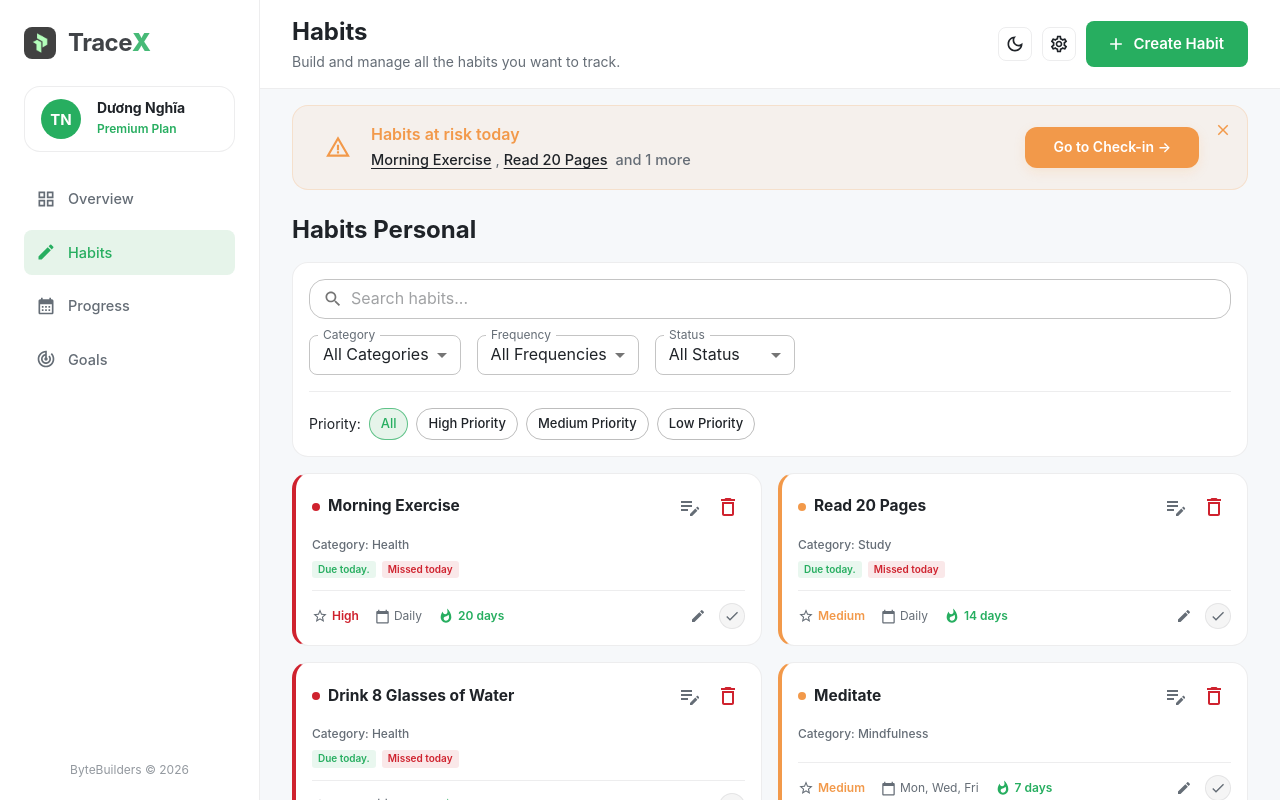
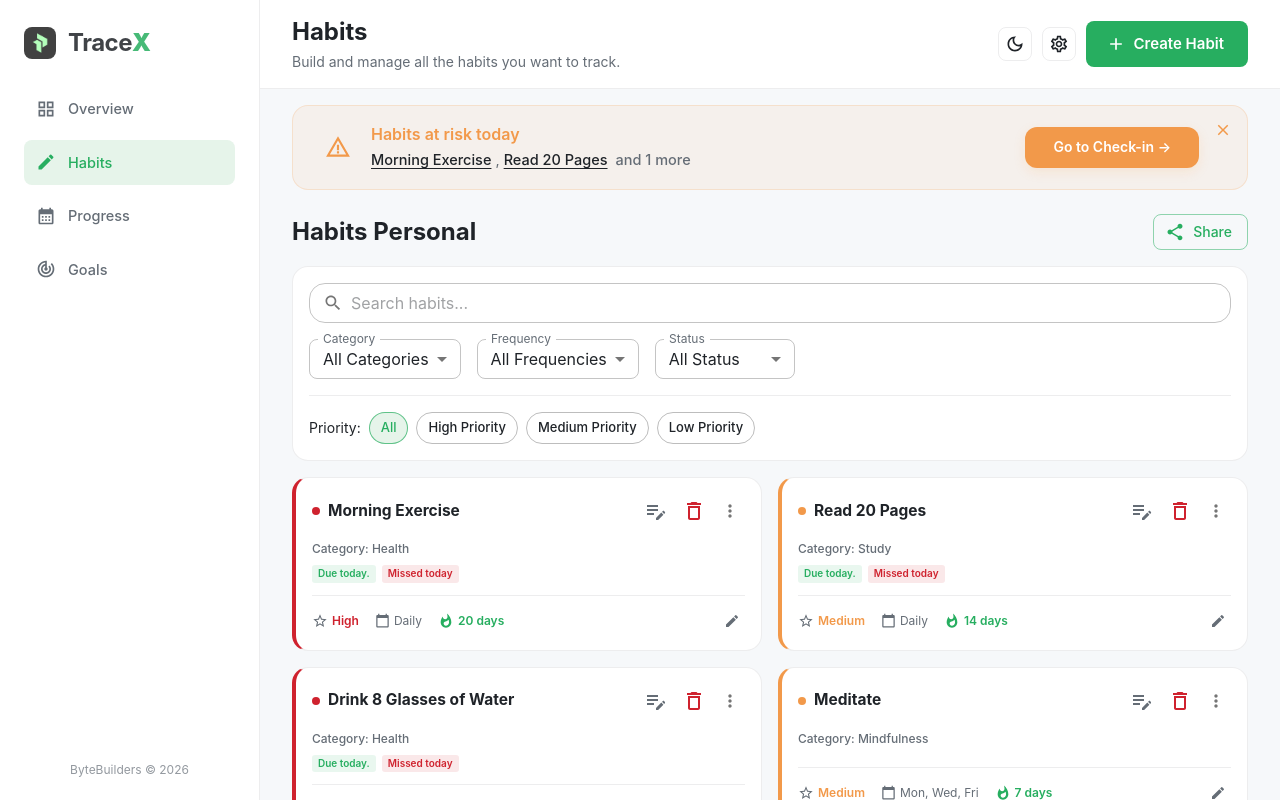
Before and after one commit to NghiaDPTWorkk/habit-hub, a React (Vite) app in the folder fe/: page /habits in a window 1280 px wide. Built offline with nearby package versions, Linux system fonts and the light colour scheme.

Commit message:
feat(ui): HH-97 - add habit status menu and share features

```diff
--- a/fe/src/components/layouts/Sidebar.tsx
+++ b/fe/src/components/layouts/Sidebar.tsx
@@ -1,6 +1,6 @@
 import React from 'react'
 import { Link as RouterLink } from 'react-router-dom'
-import { Box, Typography, Avatar, Button } from '@/components/ui'
+import { Box, Typography, Button } from '@/components/ui'
 import { pxToRem } from '@/utils'
 
 // MUI Icons
@@ -20,9 +20,6 @@ interface SidebarProps {
 const BRAND_FIRST = 'Trace'
 const BRAND_SECOND = 'X'
 
-const USER_INITIALS = 'TN'
-const USER_NAME = 'Dương Nghĩa'
-const USER_PLAN = 'Premium Plan'
 const NAV_OVERVIEW = 'Overview'
 const NAV_HABITS = 'Habits'
 const NAV_PROGRESS = 'Progress'
@@ -132,62 +129,6 @@ export const Sidebar: React.FC<SidebarProps> = ({ pathname, onCloseMobile, curre
         </Typography>
       </Box>
 
-      {/* User Profile Card */}
-      <Box
-        sx={{
-          borderRadius: 2,
-          px: 2,
-          py: 1.5,
-          mx: 3,
-          mb: 3,
-          display: 'flex',
-          alignItems: 'center',
-          gap: 2,
-          bgcolor: 'background.paper',
-          border: '1px solid',
-          borderColor: 'divider',
-        }}
-      >
-        <Avatar
-          sx={{
-            width: 40,
-            height: 40,
-            bgcolor: 'primary.main',
-            color: 'primary.contrastText',
-            fontWeight: 'bold',
-            fontSize: pxToRem(15),
-          }}
-        >
-          {USER_INITIALS}
-        </Avatar>
-        <Box sx={{ minWidth: 0, flexGrow: 1 }}>
-          <Typography
-            variant="body2"
-            sx={{
-              fontWeight: 700,
-              color: 'text.primary',
-              lineHeight: 1.2,
-              overflow: 'hidden',
-              textOverflow: 'ellipsis',
-              whiteSpace: 'nowrap',
-            }}
-          >
-            {USER_NAME}
-          </Typography>
-          <Typography
-            variant="caption"
-            sx={{
-              color: 'primary.main',
-              fontWeight: 600,
-              display: 'block',
-              mt: 0.25,
-            }}
-          >
-            {USER_PLAN}
-          </Typography>
-        </Box>
-      </Box>
-
       {/* Navigation Links */}
       <Box
         sx={{
--- a/fe/src/features/habits/components/HabitCard.tsx
+++ b/fe/src/features/habits/components/HabitCard.tsx
@@ -6,6 +6,7 @@ import { StatusPill } from '@/components/ui/StatusPill'
 import { pxToRem } from '@/utils'
 import EditNoteIcon from '@mui/icons-material/EditNote'
 import DeleteOutlinedIcon from '@mui/icons-material/DeleteOutlined'
+import { Icons } from '@/components/ui/icons'
 
 import { useCheckinStore } from '@/features/checkins/hooks/useCheckinStore'
 import { useBoundStore } from '@/store'
@@ -15,6 +16,7 @@ import { HABIT_CARD_CONTENT } from '../constants/content'
 import { getPriorityColor } from '../utils/habitHelpers'
 import { HabitCardFooter } from './HabitCardFooter'
 import { HabitNoteModal } from './HabitNoteModal'
+import { HabitOverflowMenu, type HabitOverflowMenuItem } from './HabitOverflowMenu'
 
 const { SHORT_WEEK_DAYS, CARD_TEXTS } = HABIT_CARD_CONTENT
 
@@ -32,23 +34,22 @@ export interface HabitCardProps {
 
 export const HabitCard: FC<HabitCardProps> = ({
   habit,
-  todayCheckin,
   isMissed,
   onEdit,
   onDelete,
+  onPauseResume,
+  onArchive,
 }) => {
   const theme = useTheme()
   const dueToday =
     habit.frequency === 'Daily' || (habit.specificDays?.includes(new Date().getDay()) ?? false)
 
-  const { incrementCount, getCheckinByHabitAndDate, today, checkins } = useCheckinStore()
+  const { today, checkins } = useCheckinStore()
   const notes = useBoundStore((s) => s.notes)
   const addNote = useBoundStore((s) => s.addNote)
   const updateNote = useBoundStore((s) => s.updateNote)
   const deleteNote = useBoundStore((s) => s.deleteNote)
 
-  const currentCheckin = getCheckinByHabitAndDate(habit.id, today) || todayCheckin
-  const completedCount = currentCheckin?.completedCount ?? 0
   const accumulatedCount = Object.values(checkins || {}).filter(
     (c) => c.habitId === habit.id && c.completedCount > 0
   ).length
@@ -58,7 +59,6 @@ export const HabitCard: FC<HabitCardProps> = ({
       : habit.specificDays?.map((d) => SHORT_WEEK_DAYS[d]).join(', ') || ''
 
   const priorityColor = getPriorityColor(habit.priority, theme)
-  const isGoalReached = completedCount >= habit.targetPerDay
 
   const todayNote = notes.find((n) => n.habitId === habit.id && n.date === today)
   const [noteModalOpen, setNoteModalOpen] = useState(false)
@@ -83,6 +83,38 @@ export const HabitCard: FC<HabitCardProps> = ({
       deleteNote(todayNote.id)
     }
     setNoteModalOpen(false)
+  }
+
+  const menuItems: HabitOverflowMenuItem[] = []
+
+  if (habit.status === 'Active') {
+    menuItems.push({
+      label: CARD_TEXTS.pause,
+      onClick: () => onPauseResume(habit),
+      icon: <Icons.Pause sx={{ fontSize: pxToRem(18) }} />,
+    })
+    menuItems.push({
+      label: CARD_TEXTS.archive,
+      onClick: () => onArchive(habit),
+      icon: <Icons.Archive sx={{ fontSize: pxToRem(18) }} />,
+    })
+  } else if (habit.status === 'Paused') {
+    menuItems.push({
+      label: CARD_TEXTS.resume,
+      onClick: () => onPauseResume(habit),
+      icon: <Icons.Play sx={{ fontSize: pxToRem(18) }} />,
+    })
+    menuItems.push({
+      label: CARD_TEXTS.archive,
+      onClick: () => onArchive(habit),
+      icon: <Icons.Archive sx={{ fontSize: pxToRem(18) }} />,
+    })
+  } else if (habit.status === 'Archived') {
+    menuItems.push({
+      label: CARD_TEXTS.restore,
+      onClick: () => onPauseResume(habit),
+      icon: <Icons.Play sx={{ fontSize: pxToRem(18) }} />,
+    })
   }
 
   return (
@@ -118,13 +150,14 @@ export const HabitCard: FC<HabitCardProps> = ({
               {habit.name}
             </Typography>
           </Box>
-          <Box sx={{ display: 'flex', gap: 0.5 }}>
+          <Box sx={{ display: 'flex', gap: 0.5, alignItems: 'center' }}>
             <IconButton onClick={() => onEdit(habit)} size="small" sx={{ color: 'text.secondary' }}>
               <EditNoteIcon />
             </IconButton>
             <IconButton onClick={() => onDelete(habit)} size="small" sx={{ color: 'error.main' }}>
               <DeleteOutlinedIcon />
             </IconButton>
+            <HabitOverflowMenu items={menuItems} />
           </Box>
         </Box>
 
@@ -217,13 +250,11 @@ export const HabitCard: FC<HabitCardProps> = ({
           )}
         </Box>
 
-        {/* Footer Info & Quick Check-in Button */}
+        {/* Footer Info */}
         <HabitCardFooter
           habit={habit}
           accumulatedCount={accumulatedCount}
           scheduledText={scheduledText}
-          isGoalReached={isGoalReached}
-          onCheckIn={() => incrementCount(habit.id, today)}
           onEditNote={handleOpenNote}
         />
       </Box>
--- a/fe/src/features/habits/components/HabitCardFooter.tsx
+++ b/fe/src/features/habits/components/HabitCardFooter.tsx
@@ -14,8 +14,6 @@ export interface HabitCardFooterProps {
   habit: Habit
   accumulatedCount: number
   scheduledText: string
-  isGoalReached: boolean
-  onCheckIn: () => void
   onEditNote: () => void
 }
 
@@ -23,8 +21,6 @@ export const HabitCardFooter: FC<HabitCardFooterProps> = ({
   habit,
   accumulatedCount,
   scheduledText,
-  isGoalReached,
-  onCheckIn,
   onEditNote,
 }) => {
   const theme = useTheme()
@@ -103,35 +99,6 @@ export const HabitCardFooter: FC<HabitCardFooterProps> = ({
         >
           <Icons.Edit sx={{ fontSize: { xs: 14, sm: 16 } }} />
         </IconButton>
-
-        <IconButton
-          onClick={(e) => {
-            e.stopPropagation()
-            onCheckIn()
-          }}
-          disabled={habit.status !== 'Active'}
-          aria-label="Quick check-in"
-          size="small"
-          sx={{
-            border: '1px solid',
-            borderColor: isGoalReached ? 'success.main' : 'divider',
-            borderRadius: '50%',
-            color: isGoalReached ? 'common.white' : 'text.secondary',
-            bgcolor: isGoalReached ? 'success.main' : 'action.hover',
-            p: { xs: 0.4, sm: 0.5 },
-            transition: 'all 0.2s cubic-bezier(0.4, 0, 0.2, 1)',
-            '&:hover': {
-              bgcolor: isGoalReached ? 'success.dark' : 'action.selected',
-              borderColor: isGoalReached ? 'success.dark' : 'text.primary',
-              transform: 'scale(1.08)',
-            },
-            '&:active': {
-              transform: 'scale(0.95)',
-            },
-          }}
-        >
-          <Icons.Check sx={{ fontSize: { xs: 14, sm: 16 } }} />
-        </IconButton>
       </Box>
     </Box>
   )
--- a/fe/src/features/habits/components/HabitsPage.tsx
+++ b/fe/src/features/habits/components/HabitsPage.tsx
@@ -18,6 +18,7 @@ import { useBoundStore } from '@/store/useBoundStore'
 import { useHabitStore } from '@/features/habits/hooks'
 import { HabitFormModal } from './HabitFormModal'
 import { HabitList } from './HabitList'
+import { ShareProgressButton } from './ShareProgressButton'
 import { SHARED_MESSAGES } from '@/constants/messages'
 import SearchIcon from '@mui/icons-material/Search'
 import InputAdornment from '@mui/material/InputAdornment'
@@ -164,10 +165,11 @@ export const HabitsPage: FC = () => {
 
   return (
     <Box sx={{ display: 'flex', flexDirection: 'column', gap: 2 }}>
-      <Box>
+      <Box sx={{ display: 'flex', justifyContent: 'space-between', alignItems: 'center' }}>
         <Typography variant="h5" sx={{ fontWeight: 700 }}>
           {PAGE_TITLE}
         </Typography>
+        <ShareProgressButton />
       </Box>
 
       <Card sx={{ p: 2 }}>
--- a/fe/src/features/habits/components/index.ts
+++ b/fe/src/features/habits/components/index.ts
@@ -7,3 +7,4 @@ export * from './ReadOnlyHabitCard'
 export * from './ReadOnlyHabitList'
 export * from './ReadOnlyHabitsPage'
 export * from './HabitNoteModal'
+export * from './ShareProgressButton'
--- a/fe/src/store/themeSlice.ts
+++ b/fe/src/store/themeSlice.ts
@@ -7,8 +7,15 @@ export interface ThemeSlice {
   setThemeMode: (mode: 'light' | 'dark') => void
 }
 
+const getSystemTheme = (): 'light' | 'dark' => {
+  if (typeof window !== 'undefined' && window.matchMedia) {
+    return window.matchMedia('(prefers-color-scheme: dark)').matches ? 'dark' : 'light'
+  }
+  return 'light'
+}
+
 export const createThemeSlice: StateCreator<BoundStore, [], [], ThemeSlice> = (set) => ({
-  themeMode: 'light',
+  themeMode: getSystemTheme(),
 
   toggleThemeMode: () =>
     set((state) => ({
--- a/fe/src/store/useBoundStore.ts
+++ b/fe/src/store/useBoundStore.ts
@@ -22,13 +22,14 @@ export const useBoundStore = create<BoundStore>()(
     }),
     {
       name: 'habit-hub-storage',
-
+      // Lưu theme dô local
       partialize: (state) => ({
         habits: state.habits,
         checkins: state.checkins,
         goals: state.goals,
         notes: state.notes,
         notifiedGoals: state.notifiedGoals,
+        themeMode: state.themeMode,
       }),
     }
   )
```
Also changed, not shown: fe/src/features/checkins/components/CheckinItemCard.tsx (+0 -54 lines).
